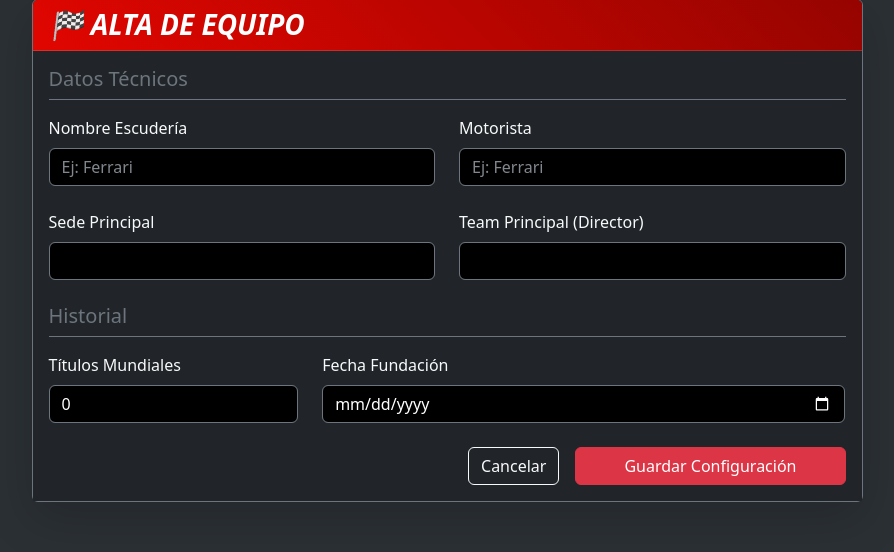
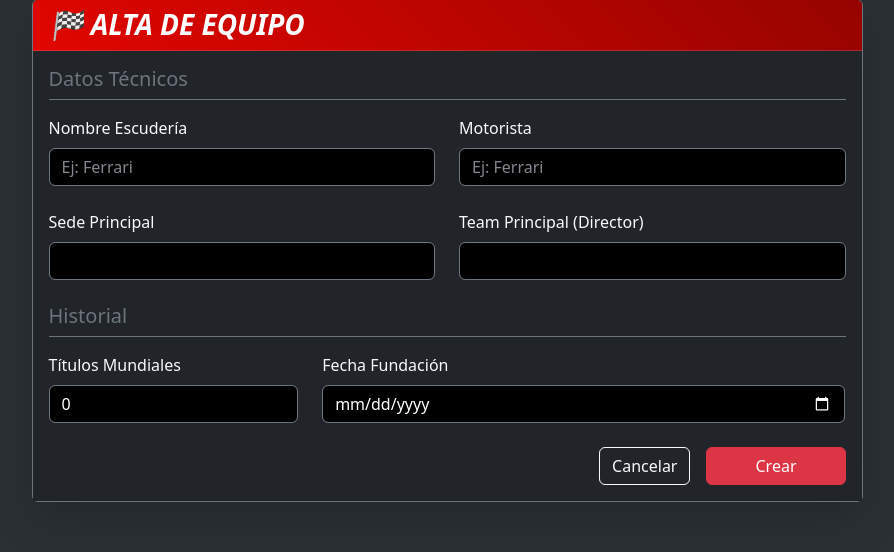
Before and after one commit to angelbarba24/fusion-login-crud, a PHP site: page /views/crear.php in a window 1280 px wide. Shown: the part 103-655 px from the top of the page, without its empty margins (193-1087 px from the left). Run offline with PHP 8.4, Linux system fonts and the light colour scheme; the visitor is signed in with stand-in values (Sample User, id 1).

Commit message:
Change submit button text from 'Guardar Configuración' to 'Crear'

```diff
--- a/views/crear.php
+++ b/views/crear.php
@@ -82,7 +82,7 @@ if (!isset($_SESSION['usuario_logueado']) || $_SESSION['usuario_logueado'] !== t
 
                         <div class="d-grid gap-2 d-md-flex justify-content-md-end">
                             <a href="index.php" class="btn btn-outline-light me-md-2">Cancelar</a>
-                            <input type="submit" value="Guardar Configuración" class="btn btn-danger px-5">
+                            <input type="submit" value="Crear" class="btn btn-danger px-5">
                         </div>
                     </form>
                 </div>
```
